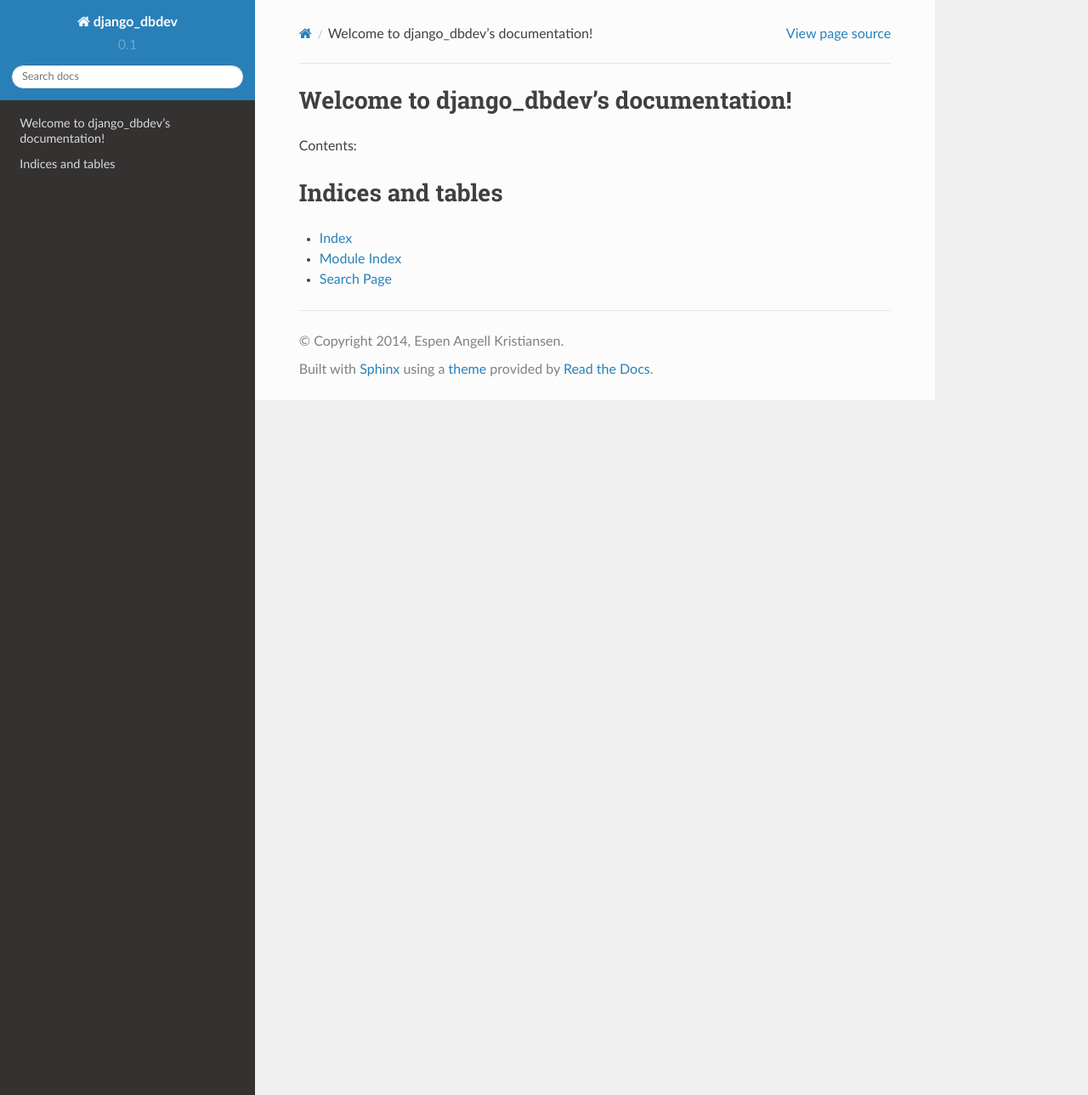
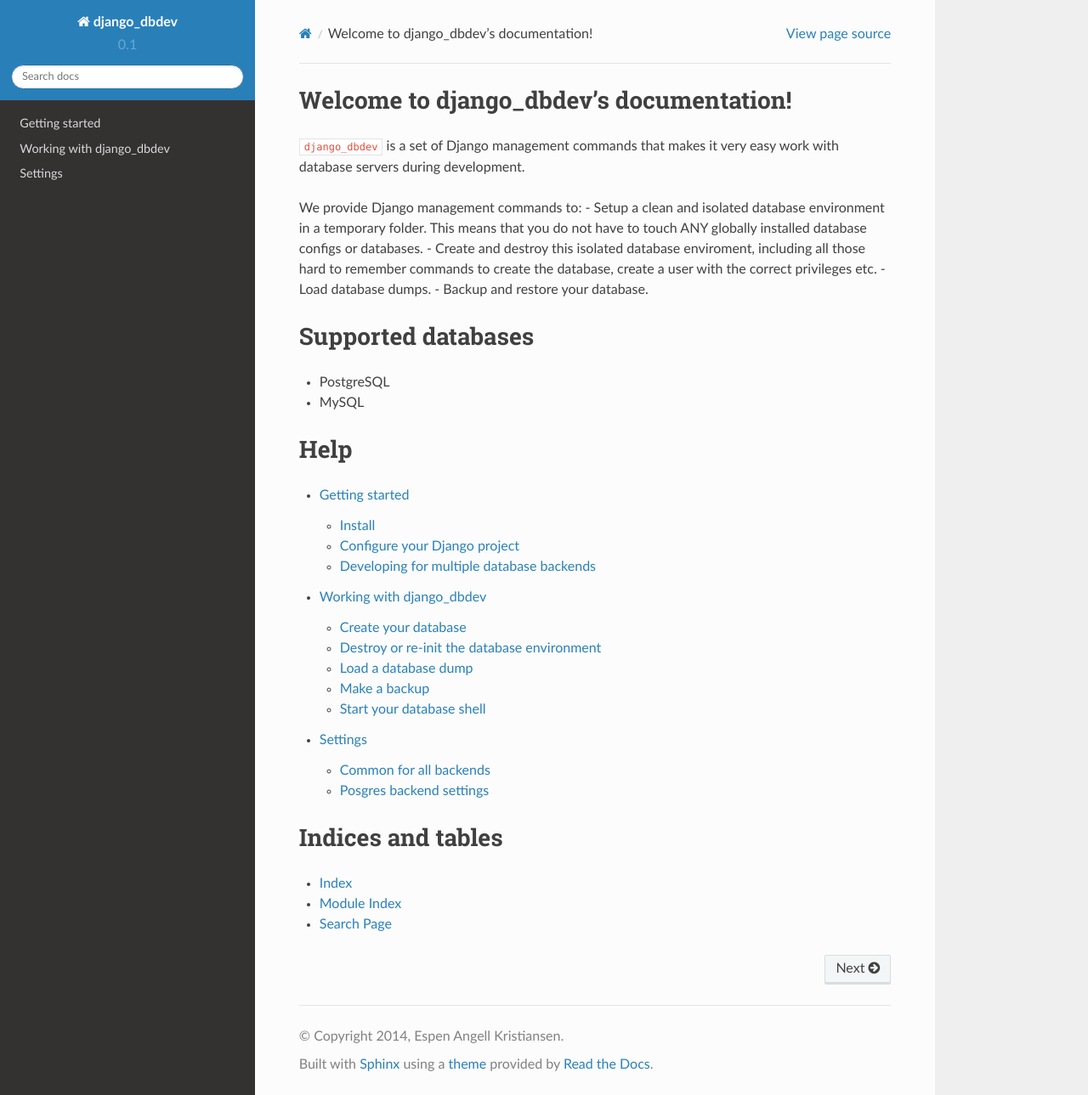
Before and after one commit to espenak/django_dbdev, a Sphinx documentation site: the page built from docs/index.rst, in a window 1280 px wide and 1289 px high. Shown: the whole window at 85% size. Built offline with Sphinx 7.4.7 and the Read the Docs theme 2.0.0, drawn with Linux system fonts in a browser that asks for light colours.

Commit message:
Docs and cleanup.

```diff
--- a/docs/index.rst
+++ b/docs/index.rst
@@ -6,10 +6,30 @@
 Welcome to django_dbdev's documentation!
 ========================================
 
-Contents:
+``django_dbdev`` is a set of Django management commands that makes it very easy work with database servers during development.
+
+We provide Django management commands to:
+- Setup a clean and isolated database environment in a temporary folder. This means that you do not have to touch ANY globally installed database configs or databases.
+- Create and destroy this isolated database enviroment, including all those hard to remember commands to create the database, create a user with the correct privileges etc.
+- Load database dumps.
+- Backup and restore your database.
+
+
+Supported databases
+===================
+- PostgreSQL
+- MySQL
+
+
+Help
+====
 
 .. toctree::
    :maxdepth: 2
+
+   gettingstarted
+   usage
+   settings
 
 
 
--- /dev/null
+++ b/docs/settings.rst
@@ -0,0 +1,51 @@
+########
+Settings
+########
+
+django_dbdev is configured using Django settings. The following settings is available.
+
+
+.. currentmodule:: django.conf.settings
+
+
+***********************
+Common for all backends
+***********************
+
+.. data:: DBDEV_DATADIR
+
+    The directory where we store the data for django_dbdev. Each
+    backend creates its own subdirectory where they store settings,
+    database-data etc. We also store backups in subdirectories of
+    this directory.
+
+    Defaults to ``dbdev_tempdata``.
+
+
+
+************************
+Posgres backend settings
+************************
+
+.. data:: DBDEV_POSTGRES_EXECUTABLE
+
+    Path to the ``postgres`` executable.
+    Defaults to ``postgres``.
+
+
+.. data:: DBDEV_POSTGRES_PG_CTL_EXECUTABLE
+
+    Path to the ``pg_ctl`` executable.
+    Defaults to ``pg_ctl``.
+
+
+.. data:: DBDEV_POSTGRES_PSQL_EXECUTABLE
+
+    Path to the ``psql`` executable.
+    Defaults to ``psql``.
+
+
+.. data:: DBDEV_POSTGRES_CREATEDB_EXECUTABLE
+
+    Path to the ``createdb`` executable.
+    Defaults to ``createdb``.
--- /dev/null
+++ b/docs/usage.rst
@@ -0,0 +1,59 @@
+#########################
+Working with django_dbdev
+#########################
+
+
+********************
+Create your database
+********************
+
+To setup an isolated database environment with a development database and user in the ``dbdev_tempdata/<dbengine>/`` directory, run::
+
+    $ python manage.py dbdev_init
+
+After running this, you should be able to initialize the database using ``syncdb``::
+
+    $ python manage.py syncdb
+
+.. note::
+
+    If you do not want to use ``dbdev_tempdata/`` as the data directory,
+    simply set the ``DBDEV_DATADIR``-setting (in your settings.py) to
+    something else.
+
+
+*******************************************
+Destroy or re-init the database environment
+*******************************************
+You can destroy your development database and all of the files associated with it except for backups using::
+
+    $ python manage.py dbdev_destroy
+
+We also provide a shortcut that is equivalent to running ``dbdev_destroy`` followed by ``dbdev_init``::
+
+    $ python manage.py dbdev_reinit
+
+
+********************
+Load a database dump
+********************
+You can load a database dump using::
+
+    $ python manage.py dbdev_loaddump /path/to/dumpfile.sql
+
+
+
+*************
+Make a backup
+*************
+You can dump your current database into::
+
+    $ python manage.py dbdev_loaddump /path/to/dumpfile.sql
+
+
+*************************
+Start your database shell
+*************************
+Logging into your database shell is provided by the standard Django management command ``dbshell``::
+
+    $ python manage.py dbshell
```
Also changed, not shown: docs/gettingstarted.rst (renamed from docs/docs/gettingstarted.rst), 3 other files.
